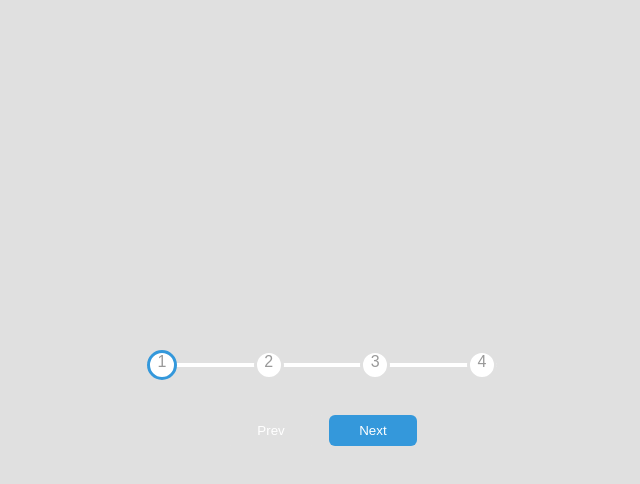
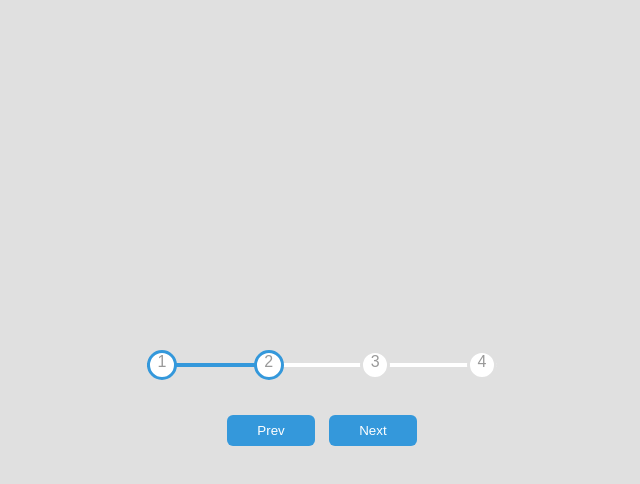
Before and after one commit to afonsocadu/Progress-Step, a plain HTML site: page index.html in a window 1280 px wide. Both pictures are taken after a click on the button "Next". Shown: the whole page, without its empty margins (318-958 px from the left). Drawn offline with Linux system fonts and the light colour scheme; a web font is replaced by a local one.

Commit message:
updating with javascript

```diff
--- a/index.html
+++ b/index.html
@@ -18,7 +18,7 @@
             <div class="circle">4</div>
         </div><!--progress-container-->
         <button class="btn" id="prev" disabled>Prev</button>
-        <button class="btn" id="prev">Next</button>
+        <button class="btn" id="next">Next</button>
 
     </div><!--conainter-->
     <script src="javascript.js"></script>
--- a/javascript.js
+++ b/javascript.js
@@ -0,0 +1,57 @@
+const progress = document.getElementById('progress');
+const prev = document.getElementById('prev');
+const next = document.getElementById('next');
+const circles = document.querySelectorAll('.circle');
+
+
+let currentActive = 1;
+
+next.addEventListener('click', () =>{
+    currentActive++;
+
+    if(currentActive > circles.length){
+        currentActive = circles.length;
+    }
+    update();
+
+}
+)
+
+prev.addEventListener('click', () =>{
+    currentActive--;
+
+    if(currentActive < 1){
+        currentActive = 1;
+    }
+
+    update();
+}
+)
+
+function update(){
+    circles.forEach((circle, idx) => {
+        if(idx < currentActive){
+            circle.classList.add('active');
+        }
+        else{
+            circle.classList.remove('active');
+        }
+    })
+
+    const actives = document.querySelectorAll('.active');
+
+    progress.style.width = (actives.length -1) / (circles.length -1) * 100 + '%';
+
+    if(currentActive === 1){
+        prev.disabled = true;
+
+    }
+    else if(currentActive === circles.length){
+        next.disabled = true;
+    } else{
+        prev.disabled = false;
+        next.disabled = false;
+
+    }
+
+}
```
